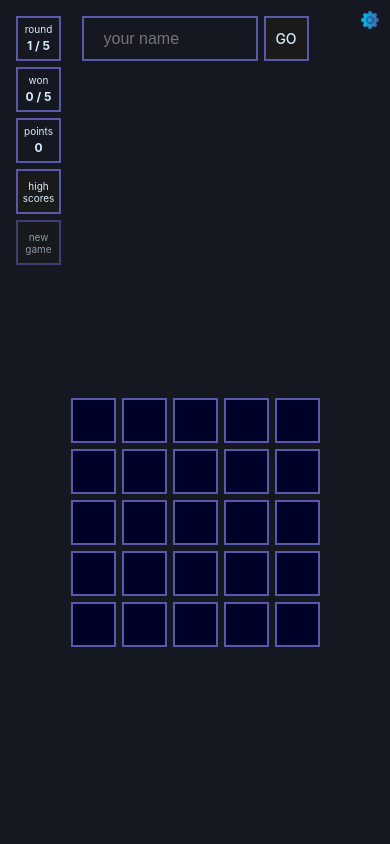
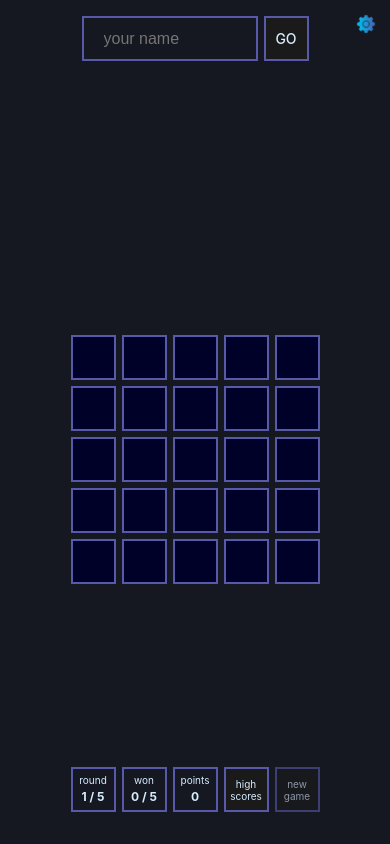
Before and after one commit to colespen/brainer, a React (Vite) app in the folder client/: page /game in a window 390 px wide. Built offline with nearby package versions, Linux system fonts and the light colour scheme.

Commit message:
mobile responsive update

```diff
--- a/client/src/components/DashboardSide.tsx
+++ b/client/src/components/DashboardSide.tsx
@@ -33,7 +33,7 @@ const DashboardSide = ({
   } = gameBoard;
   const dispatch = useDispatch();
 
-  const { isLarge, isSmall } = useCheckViewport(990, 480);
+  const { isLarge, isSmall } = useCheckViewport();
 
   const handleNewGameClick = () => {
     handleNewGame(gameBoard, dispatch, newGameReset, newGameSet);
--- a/client/src/components/Highscores.css
+++ b/client/src/components/Highscores.css
@@ -90,7 +90,7 @@
   }
 }
 
-@media (max-width: 990px) {
+@media (max-width: 1200px) {
   .highscores-container {
     width: 82%;
   }
--- a/client/src/components/Highscores.tsx
+++ b/client/src/components/Highscores.tsx
@@ -13,7 +13,7 @@ const Highscores = () => {
   const [opacity, setOpacity] = useState({ opacity: 0 });
   const [latestUserId, setLatestUserId] = useState<string | null>(null);
 
-  const { isLarge, isSmall } = useCheckViewport(1050, 400);
+  const { isLarge, isSmall } = useCheckViewport();
 
   const isMostRecent = (score: Highscore) => {
     const identifier = `${score.user_name}-${score.created_at}`;
--- a/client/src/components/Settings.css
+++ b/client/src/components/Settings.css
@@ -79,22 +79,30 @@ input[type="range"] {
   white-space: nowrap;
 }
 
-@media (max-width: 990px) {
+@media (max-width: 1200px) {
   .settings-container {
     scale: 0.85;
     top: 0.5rem;
     right: 0.5rem;
   }
   .settings {
-    top: 6rem;
+    top: 2.5rem;
     right: 0.5rem;
     gap: 4px;
   }
 }
-@media (max-width: 750px) {
+@media (max-width: 1000px) {
   .settings-container {
     scale: 0.8;
-    top: 0.25rem;
-    right: 0.25rem;
   }
 }
+@media (max-width: 725px) {
+  .settings {
+    top: 6rem;
+  }
+}
+@media (max-width: 480px) {
+  .settings {
+    top: 4.5rem;
+  }
+}
--- a/client/src/components/Settings.tsx
+++ b/client/src/components/Settings.tsx
@@ -16,7 +16,7 @@ const Settings = ({ resetUserName }: { resetUserName: () => void }) => {
   const { gridN, userName, roundAmount, isNewGame, isGameEnd, showSettings } =
     gameBoard;
 
-  const { isLarge, isSmall } = useCheckViewport();
+  const { isLarge, isSmall } = useCheckViewport(750, 540);
 
   const disabledInput = !!userName && !isGameEnd;
 
--- a/client/src/components/styles.css
+++ b/client/src/components/styles.css
@@ -90,7 +90,7 @@
   top: 1.5rem;
   left: 1.5rem;
   flex-direction: column;
-  transition: opacity 100ms ease;
+  transition: opacity 125ms ease;
 }
 .dashboard-item {
   box-sizing: border-box;
@@ -165,7 +165,7 @@
   opacity: 0.6;
 }
 
-@media (max-width: 990px) {
+@media (max-width: 1200px) {
   .name-input {
     font-size: 35px;
     height: 90px;
@@ -190,7 +190,8 @@
     right: -2rem;
   }
 }
-@media (max-width: 750px) {
+
+@media (max-width: 1000px) {
   .name-input {
     font-size: 24px;
     height: 60px;
@@ -199,6 +200,16 @@
   .title-item {
     font-size: 26px;
   }
+  .game-dashboard-side {
+    width: 100%;
+    display: flex;
+    justify-content: center;
+    bottom: 2rem;
+    top: auto;
+    left: auto;
+    flex-direction: row;
+  }
+
   .dashboard-item {
     width: 60px;
     height: 60px;
@@ -208,9 +219,7 @@
   .name-btn {
     font-size: 16px;
   }
-
-  .game-board {
-    margin-top: 200px;
+  .game-dashboard-side {
   }
   .new-game {
     width: 60px;
@@ -235,10 +244,6 @@
     font-size: 16px;
     height: 45px;
     color: #d6ecff;
-  }
-  .game-dashboard-side {
-    top: 1rem;
-    left: 1rem;
   }
   .dashboard-item {
     width: 45px;
--- a/client/src/hooks/useCheckViewport.ts
+++ b/client/src/hooks/useCheckViewport.ts
@@ -1,8 +1,8 @@
 import { useEffect, useState } from "react";
 
 const useCheckViewport = (
-  widthThresholdLarge = 900,
-  widthThresholdSmall = 400
+  widthThresholdLarge = 1000,
+  widthThresholdSmall = 480
 ) => {
   const [isLarge, setIsLarge] = useState<boolean>(false);
   const [isSmall, setIsSmall] = useState<boolean>(false);
```
